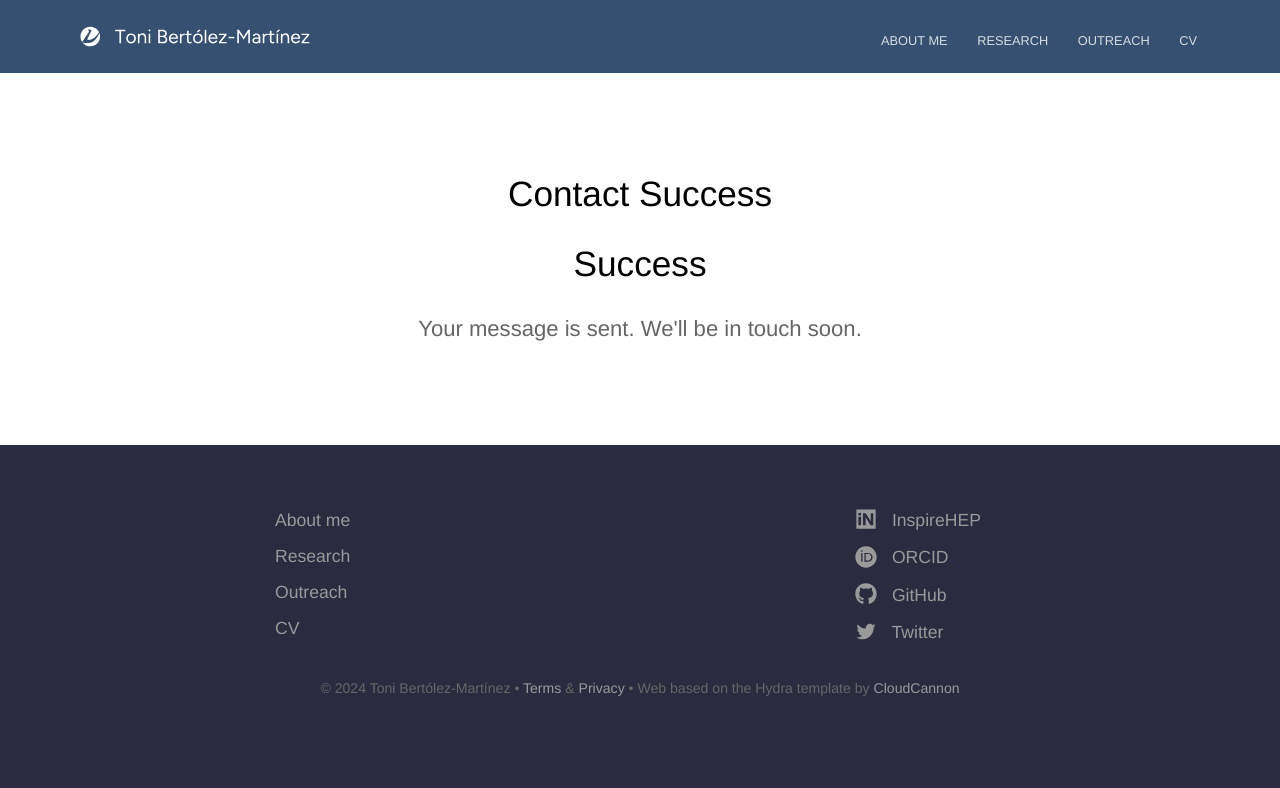
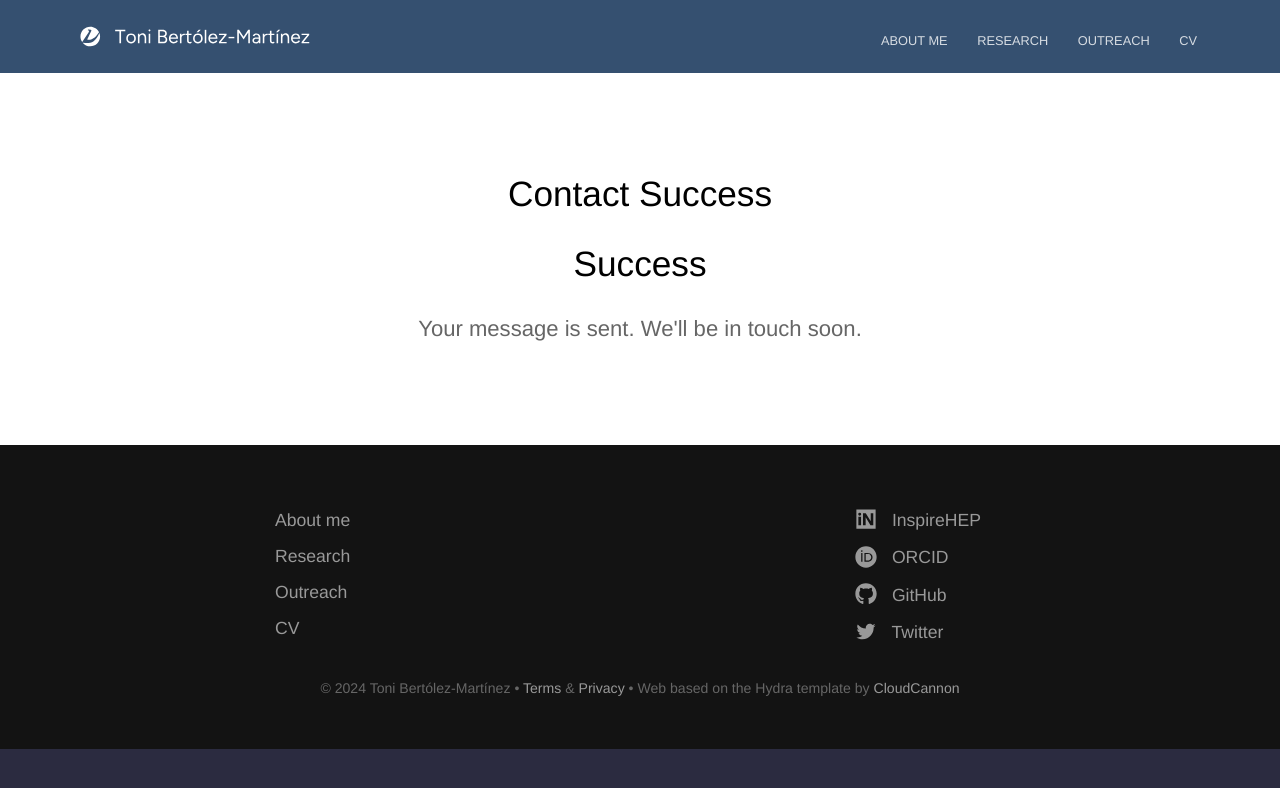
Before and after one commit to tbertolez/tbertolez.github.io, a Jekyll site: the page built from docs/contact-success.html, in a window 1280 px wide. Shown: the top 788 px of the page. Built offline with Jekyll 4.4.1, drawn with Linux system fonts in a browser that asks for light colours.

Commit message:
Changed footer color

```diff
--- a/docs/_sass/footer.scss
+++ b/docs/_sass/footer.scss
@@ -70,7 +70,8 @@
 	padding: 50px 0 50px 0;
 	font-size: 1.1em;
 	position: relative;
-	background: #2b2b40;
+	// background: #2b2b40;
+	background: #131313;
 	color: #fff;
 
 	.copyright {
```
